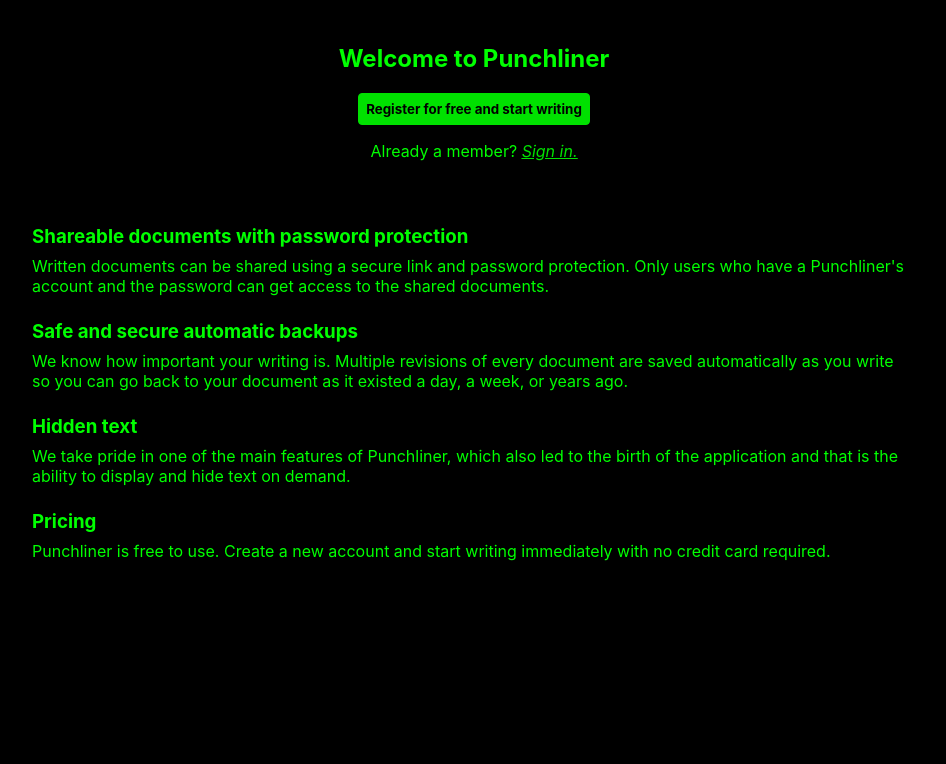
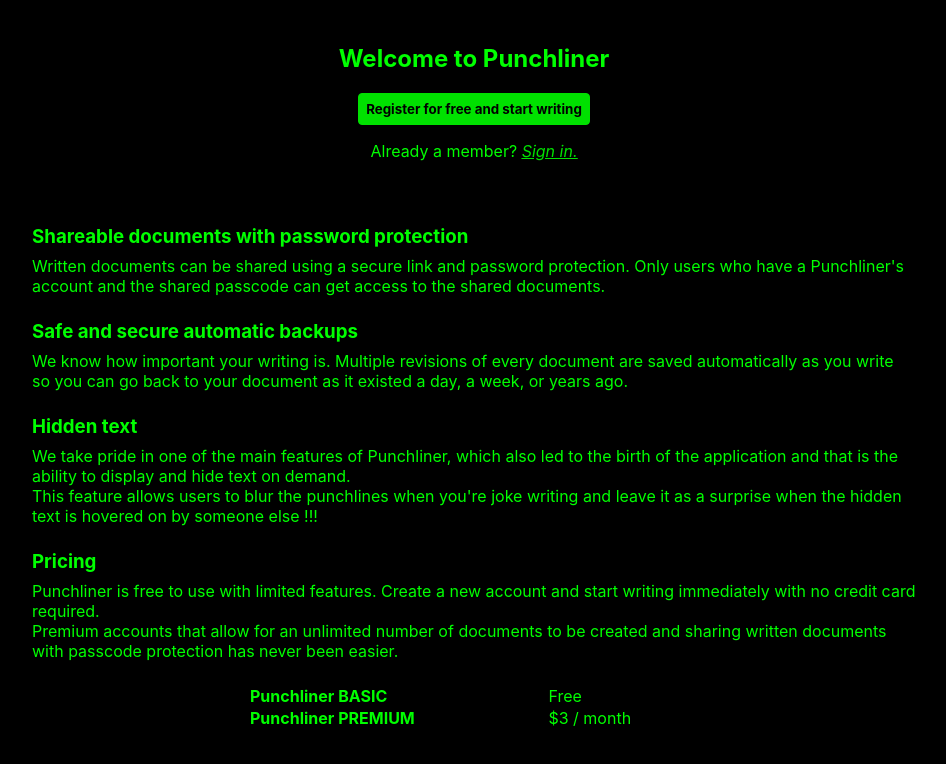
Before and after one commit to vudoan1708-cyber/Punchliner.app, a Svelte app in the folder frontend/: page / in a window 1280 px wide. Shown: the top 764 px of the page, without its empty margins (166-1112 px from the left). Built offline with nearby package versions, Linux system fonts and the light colour scheme.

Commit message:
LOZ-22: UPDATE LANDING PAGE

```diff
--- a/frontend/src/lib/TextEditor.svelte
+++ b/frontend/src/lib/TextEditor.svelte
@@ -107,7 +107,7 @@
   const findCaretPosition = (numOfModifiedCharacters: number, eventType: string) => {
     if (!!pasted) return editorArea.selectionStart - pasted.length;
     if (eventType === 'deleteContentForward') return editorArea.selectionStart;
-    if (eventType === 'deleteContentBackward') return editorArea.selectionStart;
+    if (eventType === 'deleteContentBackward') return editorArea.selectionStart - numOfModifiedCharacters;
     return editorArea.selectionStart - numOfModifiedCharacters;
   };
 
@@ -141,7 +141,7 @@
   ) => (
     eventType.indexOf('deleteContent') > -1
       && editorActualCaretPosition >= selection.start
-      && editorActualCaretPosition <= selection.end
+      && editorActualCaretPosition < selection.end
   );
 
   const modifyHTMLContent = (numOfModifiedCharacters: number, eventType: string = ''): string => {
--- a/frontend/src/views/EditorLayout.svelte
+++ b/frontend/src/views/EditorLayout.svelte
@@ -324,9 +324,6 @@
 
   // Life Cycles
   onMount(async () => {
-    // Make 2 or 3 API calls here
-    // Shareable Document check
-
     // Document Overview API (get document ID(s))
     allDocs = await getDocuments();
 
--- a/frontend/src/views/Home.svelte
+++ b/frontend/src/views/Home.svelte
@@ -5,6 +5,9 @@
 
   import Modal from '../components/Modal.svelte';
   import Button from '../components/Button.svelte';
+
+  // Utility
+  import { cookiestore } from '../helper/storage';
 
   // Type
   import type { Error } from '../types/Error';
@@ -21,6 +24,9 @@
 
   // Life Cycle
   onMount(() => {
+    const session = cookiestore.get('session');
+    if (!!session) navigate('/editor');
+
     const { search } = window.location;
     if (!search.includes('message')) return;
     message.message = decodeURI(search.split('=')[1]);
@@ -37,7 +43,7 @@
       <div>
         <h3>Shareable documents with password protection</h3>
         <p>Written documents can be shared using a secure link and password protection.
-          Only users who have a Punchliner's account and the password can get access to the shared documents.</p>
+          Only users who have a Punchliner's account and the shared passcode can get access to the shared documents.</p>
       </div>
       <div>
         <h3>Safe and secure automatic backups</h3>
@@ -47,11 +53,29 @@
       <div>
         <h3>Hidden text</h3>
         <p>We take pride in one of the main features of Punchliner, which also led to the birth of the application
-          and that is the ability to display and hide text on demand.</p>
+          and that is the ability to display and hide text on demand.<br />
+          This feature allows users to blur the punchlines when you're joke writing
+          and leave it as a surprise when the hidden text is hovered on by someone else !!!</p>
       </div>
       <div>
         <h3>Pricing</h3>
-        <p>Punchliner is free to use. Create a new account and start writing immediately with no credit card required.</p>
+        <p>Punchliner is free to use with limited features. Create a new account and start writing immediately
+          with no credit card required.<br />
+          Premium accounts that allow for an unlimited number of documents to be created and
+          sharing written documents with passcode protection has never been easier.
+        </p>
+        <table class="pricingTable">
+          <tbody>
+            <tr>
+              <th>Punchliner BASIC</th>
+              <td>Free</td>
+            </tr>
+            <tr>
+              <th>Punchliner PREMIUM</th>
+              <td>$3 / month</td>
+            </tr>
+          </tbody>
+        </table>
       </div>
     </div>
 
@@ -87,4 +111,10 @@
   div.features p {
     margin: var(--margin);
   }
+
+  table.pricingTable {
+    position: relative;
+    width: 50%;
+    margin: calc(var(--margin) * 3) auto;
+  }
 </style>
```
